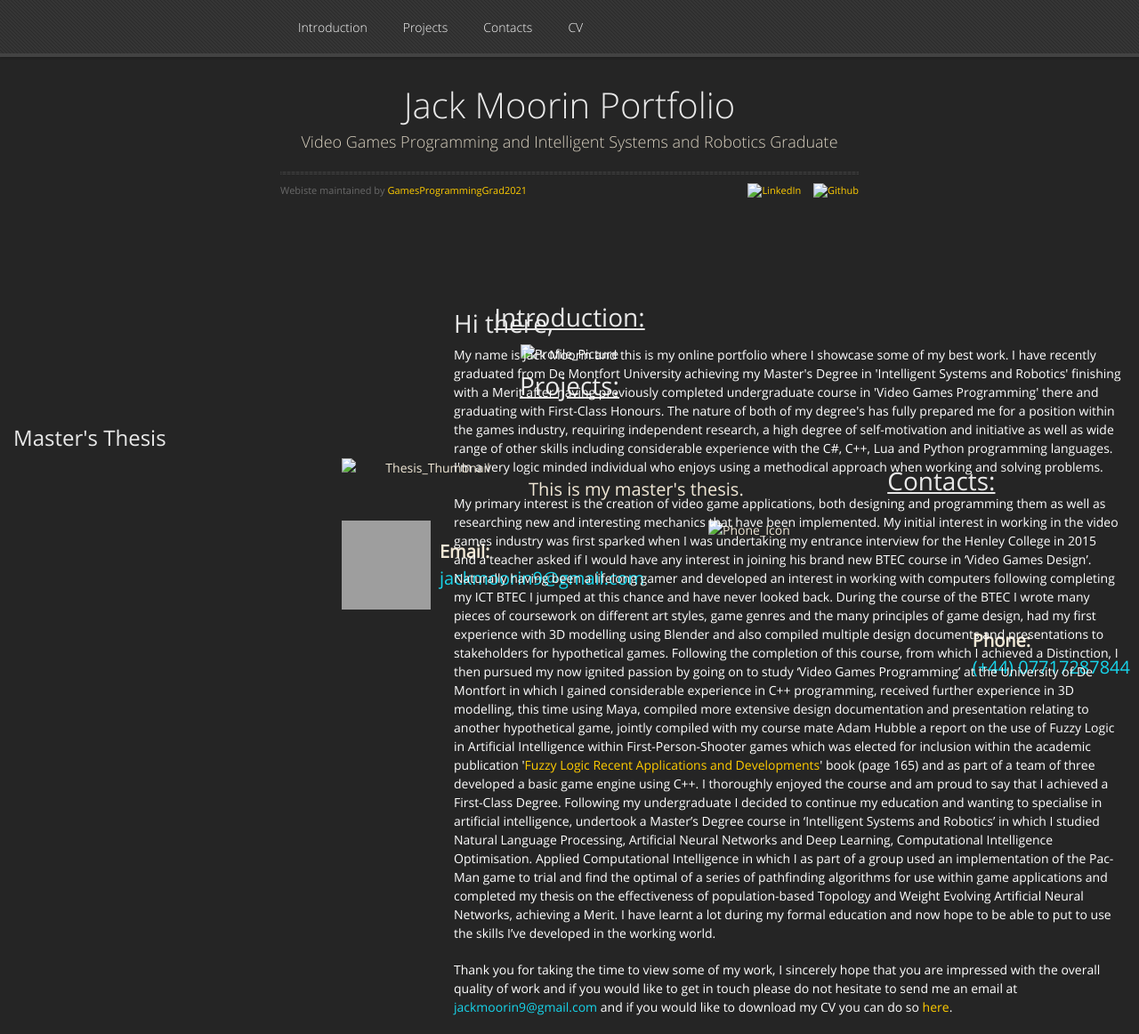
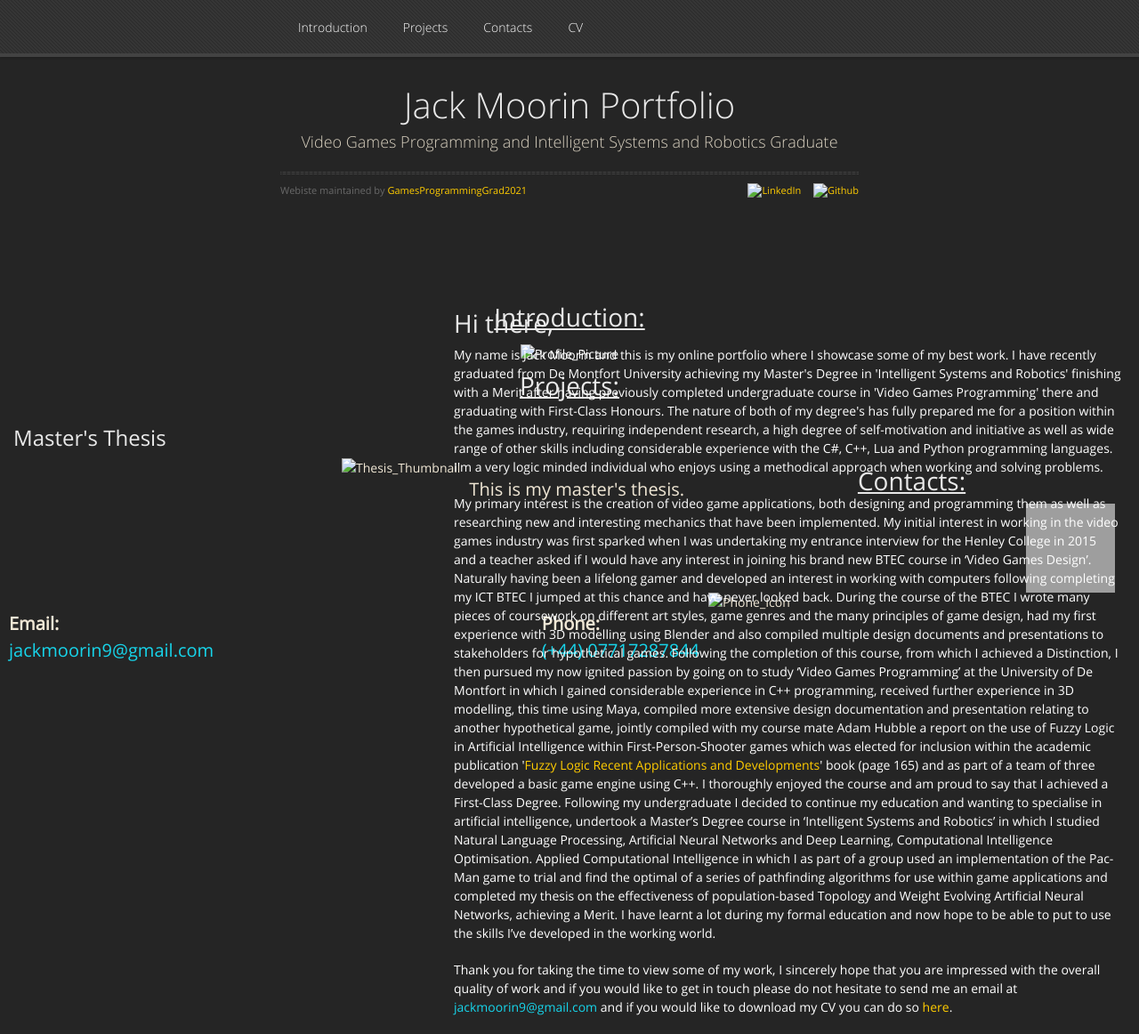
Before and after one commit to GamesProgrammingGrad2021/GamesProgrammingGrad2021.github.io, a Jekyll site: the page built from pages-themes-midnight-master/CODE_OF_CONDUCT.md, in a window 1280 px wide and 1162 px high. Shown: the whole window at 89% size. Built offline with Jekyll 4.4.1, drawn with Linux system fonts in a browser that asks for light colours; nearby versions of some CDN libraries; our own code applies the rules of GitHub Pages for plain Markdown files; grey boxes are pictures that could not be loaded.

Commit message:
Update default.html

```diff
--- a/_layouts/default.html
+++ b/_layouts/default.html
@@ -120,7 +120,7 @@
 
 			<!-- Master's Thesis -->
 			<h2 style="padding-top:20px; padding-left: 15px; text-align: left;">Master's Thesis</h2>
-			<img src="Thesis_Thumbnail.png" alt="Thesis_Thumbnail" width="200" style="float: left; padding-left: 30%">
+			<img src="Thesis_Thumbnail.png" alt="Thesis_Thumbnail" style="float: left; padding-left: 30%">
 			<p style="float: left; font-size: 20px; padding-left: 10px; padding-top: 20px;">This is my master's thesis.</p>
 		</div>
 	</div>
```
